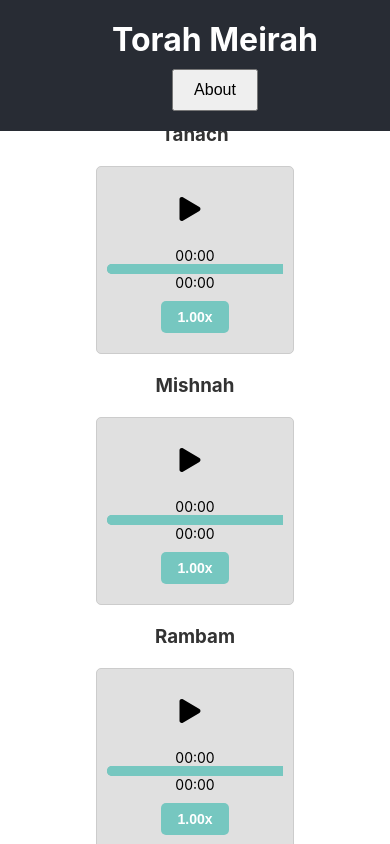
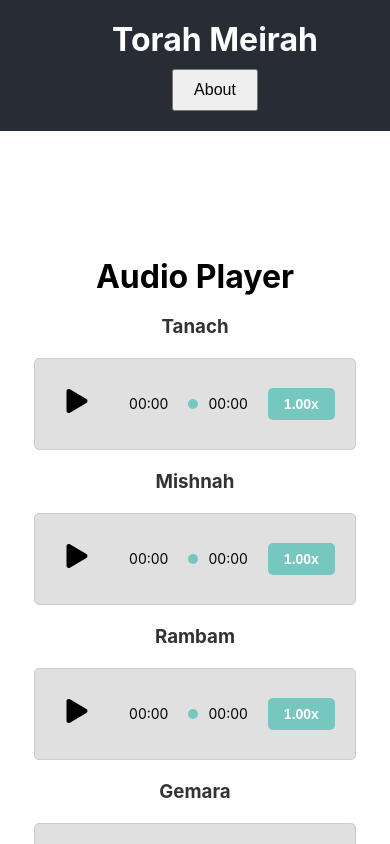
Before and after one commit to DavidRaitan/TorahMeirah, a React (Create React App) app: page / in a window 390 px wide. Shown: the top 844 px of the page. Built offline with nearby package versions, Linux system fonts and the light colour scheme.

Commit message:
new cs-cu

```diff
--- a/src/App.css
+++ b/src/App.css
@@ -69,7 +69,6 @@ li {
 
 .controls {
   display: flex;
-  flex-direction: column;
   align-items: center;
 }
 
@@ -204,7 +203,6 @@ code {
   }
 
   .playback-controls {
-    flex-direction: column;
     align-items: center;
   }
 
--- a/src/AudioPlayer.css
+++ b/src/AudioPlayer.css
@@ -3,11 +3,7 @@ controls {
   align-items: center;
 }
 
-@media (max-width: 768px) {
-  .controls {
-    flex-direction: column; /* Change to column layout on mobile */
-  }
-}
+
 
 
 
```
